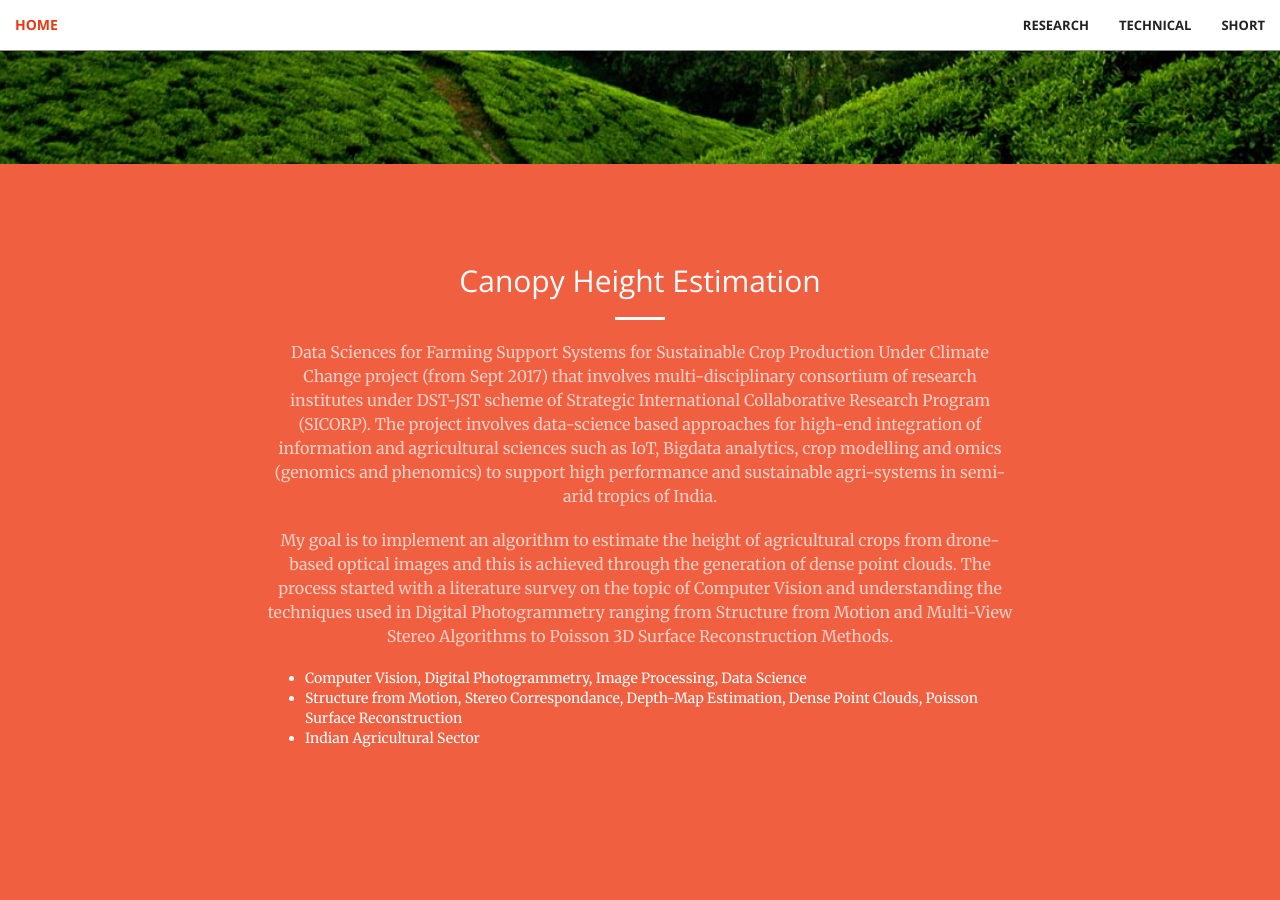
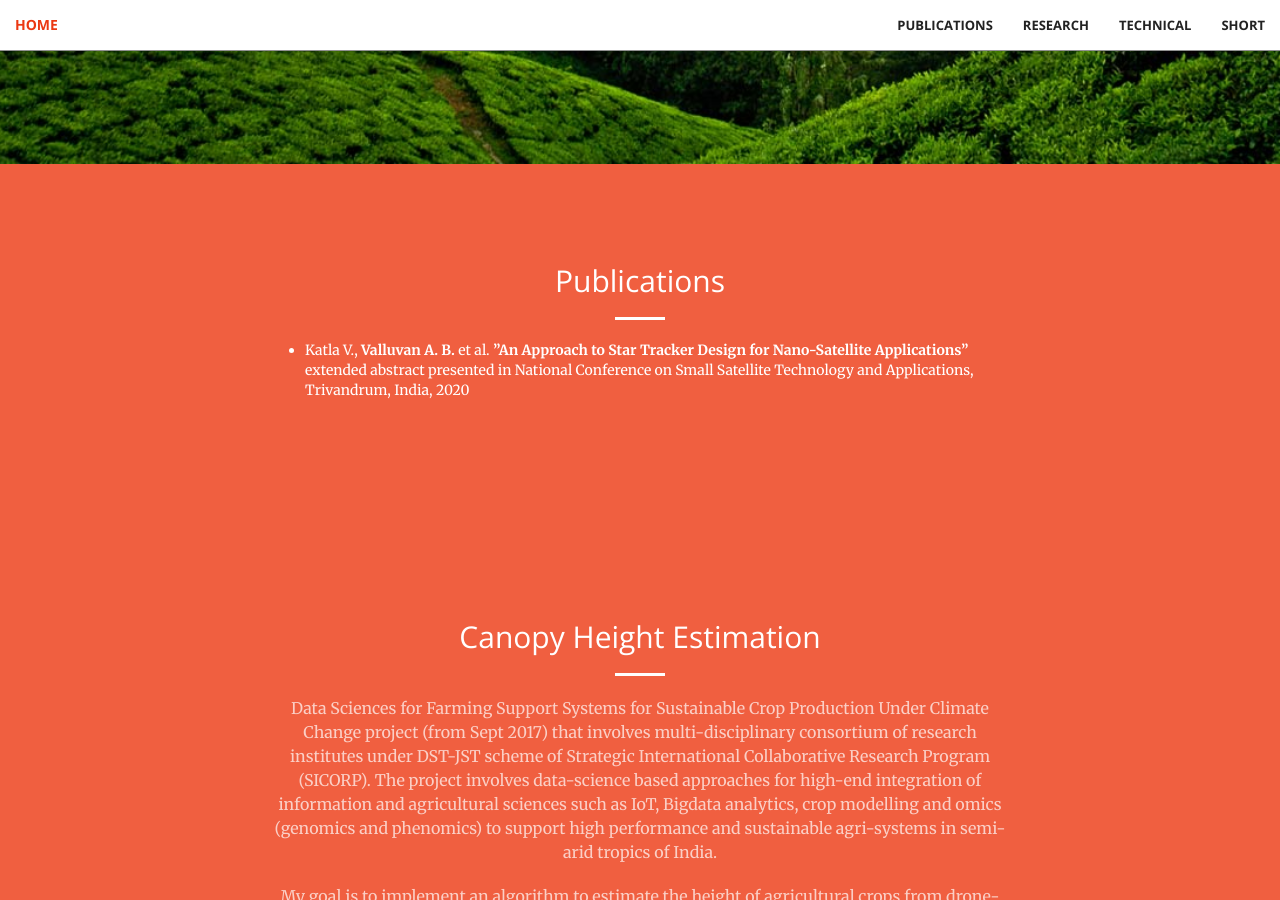
Before and after one commit to aravindbharathi/aravindbharathi.github.io, a Jekyll site: the page projects/index.html, which Jekyll copies as it is, in a window 1280 px wide and 900 px high, scrolled down 736 px. Built offline with Jekyll 4.4.1, drawn with Linux system fonts in a browser that asks for light colours.

Commit message:
Update index.html

```diff
--- a/projects/index.html
+++ b/projects/index.html
@@ -49,6 +49,9 @@
             <div class="collapse navbar-collapse" id="bs-example-navbar-collapse-1">
                 <ul class="nav navbar-nav navbar-right">
                     <li>
+                        <a class="page-scroll" href="#pub">Publications</a>
+                    </li>
+                    <li>
                         <a class="page-scroll" href="#research">Research</a>
                     </li>
                     <li>
@@ -70,7 +73,7 @@
                 <h1>Research Projects</h1>
                 <hr>
                 <p>A comprehensive list of major projects and internships that I have been a part of over the years</p>
-                <a href="#research" class="btn btn-primary btn-xl page-scroll">Find Out</a>
+                <a href="#pub" class="btn btn-primary btn-xl page-scroll">Find Out</a>
             </div>
         </div>
     </header>
@@ -126,6 +129,23 @@
             </div>
         </div>
     </section-->
+
+    <section class="bg-primary" id="pub">
+        <div class="container">
+            <div class="row">
+                <div class="col-lg-8 col-lg-offset-2 text-center">
+                    <h2 class="section-heading">Publications</h2>
+                    <hr class="light">
+                    <p class="text-faded">
+                      <ul align = "left">
+                        <li>Katla V., <b>Valluvan A. B.</b> et al. <b>”An Approach to Star Tracker Design for Nano-Satellite
+                          Applications”</b> extended abstract presented in National Conference on Small Satellite Technology and
+                          Applications, Trivandrum, India, 2020</li>
+                    </p>
+                </div>
+            </div>
+        </div>
+    </section>
 
     <section class="bg-primary" id="research">
         <div class="container">
```
